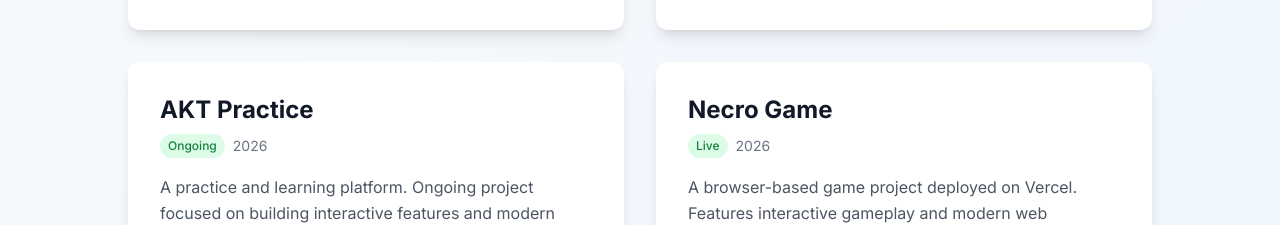
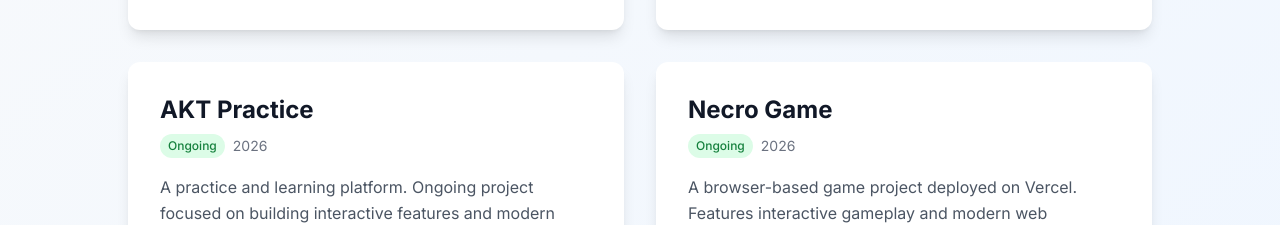
Before and after one commit to TheAssassin001/portfolio, a Next.js app: page / in a window 1280 px wide. Shown: the part 3164-3389 px from the top of the page. Built offline with nearby package versions, Linux system fonts and the light colour scheme.

Commit message:
Set Necro Game project status to Ongoing

```diff
--- a/src/components/Projects.tsx
+++ b/src/components/Projects.tsx
@@ -35,7 +35,7 @@ const projects = [
     description: 'A browser-based game project deployed on Vercel. Features interactive gameplay and modern web technologies.',
     tech: ['React', 'TypeScript', 'Vercel'],
     liveUrl: 'https://necro-game.vercel.app/',
-    status: 'Live',
+    status: 'Ongoing',
     year: '2026',
   },
   // Add more projects here
```
